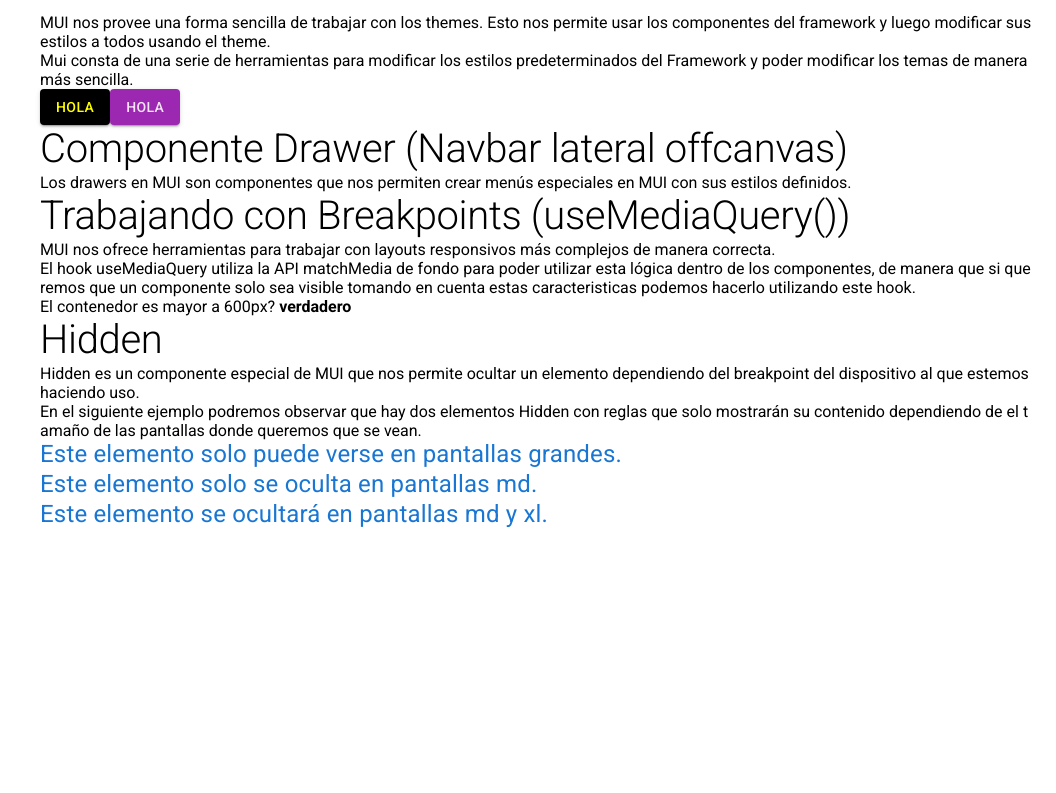
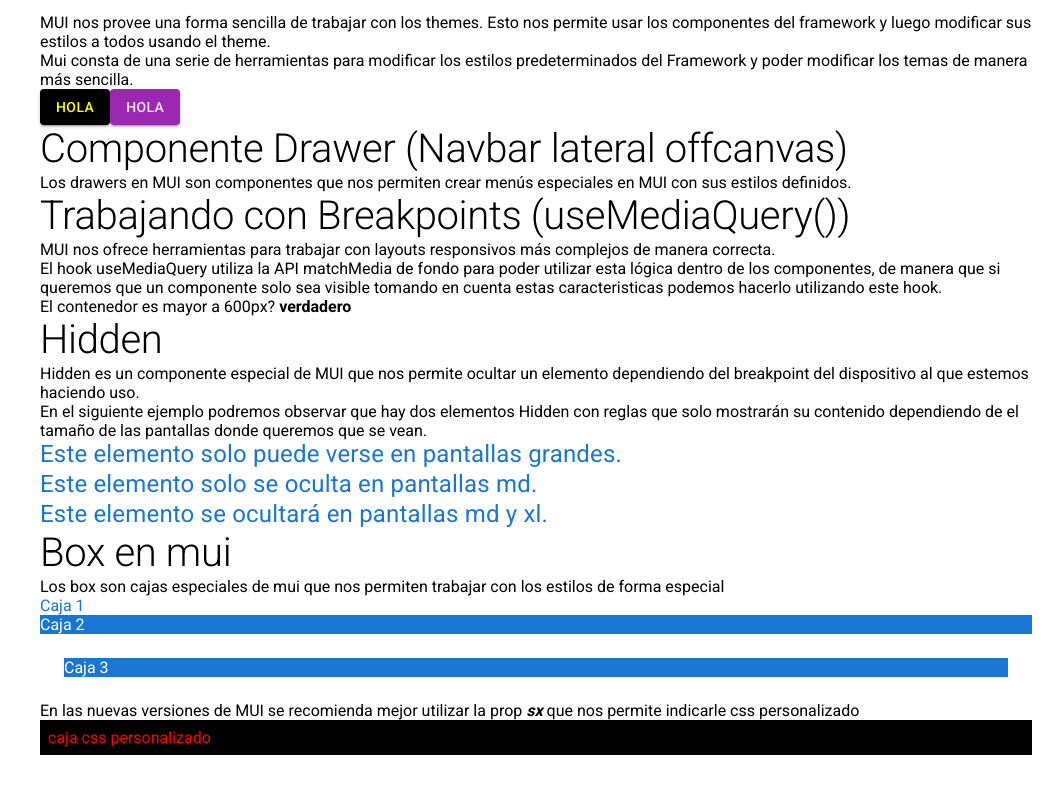
Before and after one commit to sberrus/bluuweb-material-ui, a React (Vite) app: page / in a window 1280 px wide. Shown: the part 1525-2318 px from the top of the page, without its empty margins (224-1280 px from the left). Before the commit the page ends 2102 px from the top, so only its background shows below. Built offline with nearby package versions, Linux system fonts and the light colour scheme.

Commit message:
Visto el componente box

```diff
--- a/src/App.tsx
+++ b/src/App.tsx
@@ -1,6 +1,7 @@
 import { Container, Hidden } from "@mui/material";
 import { makeStyles } from "@mui/styles";
 import Header from "./components/Header/Header";
+import MuiBox from "./components/MuiBox/MuiBox";
 import MuiBreakpoints from "./components/MuiBreakpoints/MuiBreakpoints";
 import MuiComponents from "./components/MuiComponents/MuiComponents";
 import MuiCreateTheme from "./components/MuiCreateTheme/MuiCreateTheme";
@@ -14,7 +15,6 @@
 const useStyles = makeStyles((theme) => ({
 	mainContainer: {
 		display: "flex",
-		wordBreak: "break-all",
 	},
 }));
 
@@ -44,6 +44,7 @@
 						<MuiCreateTheme />
 						<MuiDrawer />
 						<MuiBreakpoints />
+						<MuiBox />
 					</Container>
 				</Container>
 			</div>
--- /dev/null
+++ b/src/components/MuiBox/MuiBox.tsx
@@ -0,0 +1,37 @@
+import React from "react";
+import Typography from "@mui/material/Typography";
+import { Box } from "@mui/material";
+
+const MuiBox = () => {
+	return (
+		<>
+			<Typography variant="h2">Box en mui</Typography>
+			<p>Los box son cajas especiales de mui que nos permiten trabajar con los estilos de forma especial</p>
+			<Box color="primary.main">Caja 1</Box>
+			<Box color="primary.contrastText" bgcolor={"primary.main"}>
+				Caja 2
+			</Box>
+			<Box m={3} color="primary.contrastText" bgcolor={"primary.main"}>
+				Caja 3
+			</Box>
+			<p>
+				En las nuevas versiones de MUI se recomienda mejor utilizar la prop{" "}
+				<b>
+					<i>sx</i>
+				</b>{" "}
+				que nos permite indicarle css personalizado
+			</p>
+			<Box
+				sx={{
+					background: "black",
+					color: "red",
+					padding: 1,
+				}}
+			>
+				caja css personalizado
+			</Box>
+		</>
+	);
+};
+
+export default MuiBox;
```
